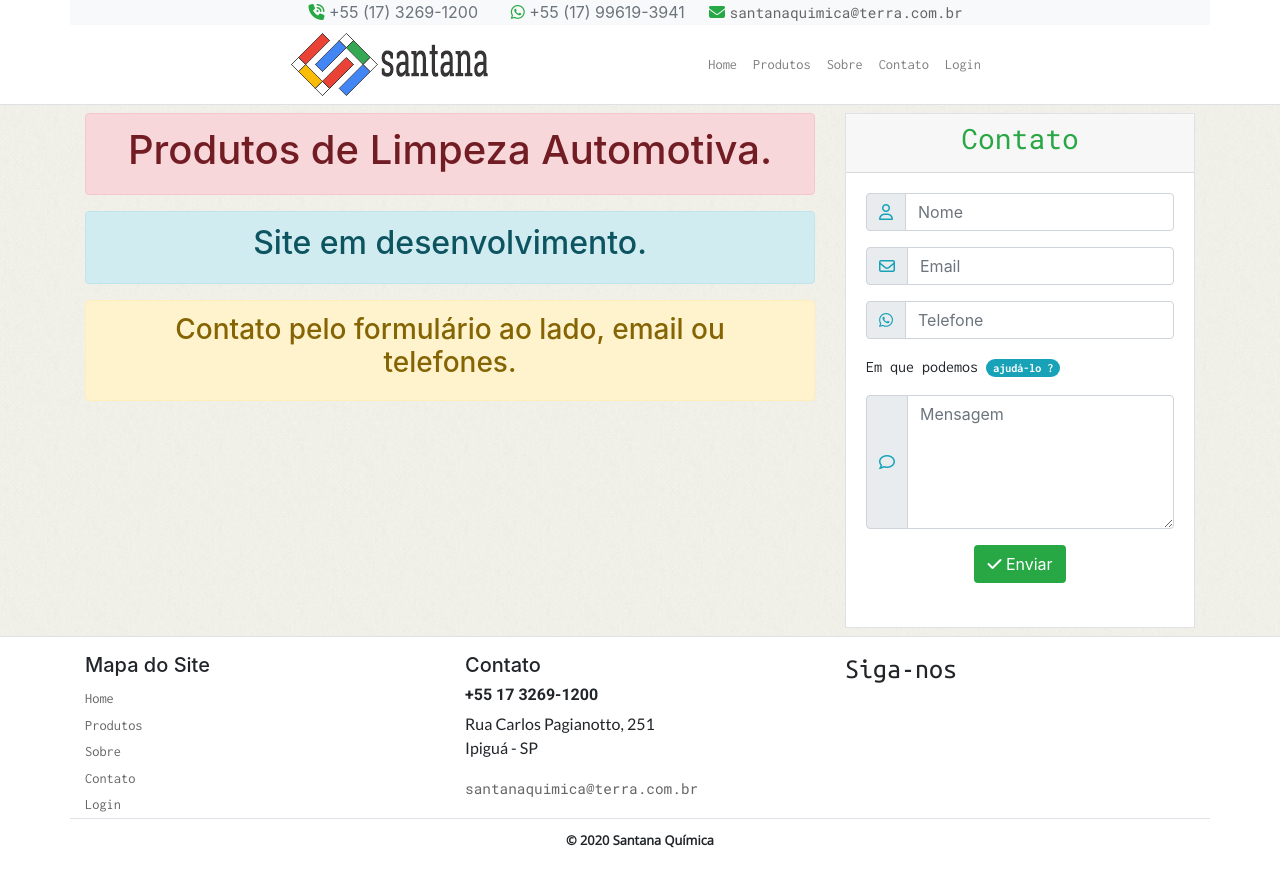
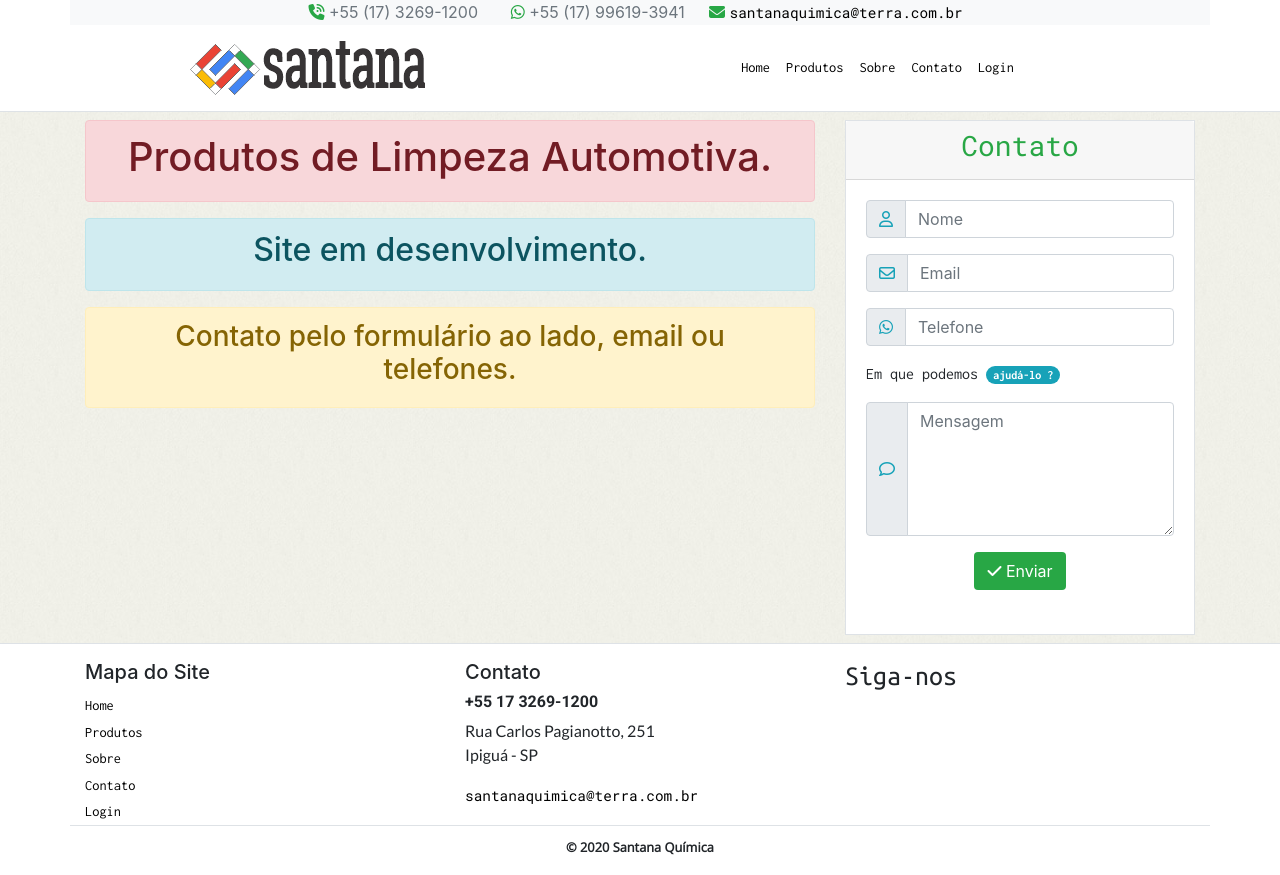
Before and after one commit to jcsj89/santana, a PHP site: template templates/home.twig in a window 1280 px wide. Before the commit the page ends 848 px from the top, so only its background shows below. Run offline with PHP 8.4, Linux system fonts and the light colour scheme; the template is opened without the code that fills it, so the values that code supplies are empty; some libraries are stand-ins or nearby versions; some web fonts are replaced.

Commit message:
08.02.21 nav

```diff
--- a/public/css/home.css
+++ b/public/css/home.css
@@ -14,11 +14,12 @@
 	padding: 0;
 	border-color: #666;
 }
+
 a {
 	font-family: 'Roboto Mono', monospace;
 	font-size: 0.9em;
 	line-height: 1.7;
-	color: #666666;
+	color: #000;
 	margin: 0px;
 	transition: all 0.4s;
 	-webkit-transition: all 0.4s;
--- a/templates/base/nav.twig
+++ b/templates/base/nav.twig
@@ -14,36 +14,32 @@
 	{# FAIXA NAVBAR -- LOGOTIPO #}
 
 	<div class="row align-items-center justify-content-center text-center ">
-		<div class="col-12 col-sm-8 ">
+		<div class="col-12 col-sm-4 col-md-5 mt-3 mb-sm-3 ">
+			<a class="" href="/">
+				<img src="/img/logo3.png" class="img-fluid" alt="Santana Química">
+			</a>
+		</div>
 
-			<nav class="navbar navbar-expand-sm navbar-light">
+		<div class="col-12 col-sm-8 col-md-7 mb-2 mt-2 ">
 
-				<a class="navbar-brand p-0" href="/">
-					<img src="/img/logo2.png" class="" alt="">
-				</a>
-				<button class="navbar-toggler p-0 ml-auto" type="button" data-toggle="collapse" data-target="#navbarNav" aria-controls="navbarNav" aria-expanded="false" aria-label="Alterna navegação">
-					<span class="navbar-toggler-icon"></span>
-				</button>
-
-				<div class="collapse navbar-collapse" id="navbarNav">
-					<ul class="navbar-nav ml-auto">
+					<ul class="nav justify-content-center">
 						<li class="nav-item">
-							<a class="nav-link font-inconsolata" href="/">Home</a>
+							<a class="nav-link font-inconsolata p-2" href="/">Home</a>
 						</li>
 						<li class="nav-item">
-							<a class="nav-link font-inconsolata " href="/site/produtos">Produtos</a>
+							<a class="nav-link font-inconsolata p-2" href="/site/produtos">Produtos</a>
 						</li>
 						<li class="nav-item">
-							<a class="nav-link font-inconsolata" href="/site/sobre">Sobre</a>
+							<a class="nav-link font-inconsolata p-2" href="/site/sobre">Sobre</a>
 						</li>
 						<li class="nav-item">
-							<a class="nav-link font-inconsolata" href="/site/contato">Contato</a>
+							<a class="nav-link font-inconsolata p-2" href="/site/contato">Contato</a>
 						</li>
 						<li class="nav-item">
-							<a class="nav-link font-inconsolata" href="/login">Login</a>
+							<a class="nav-link font-inconsolata p-2" href="/login">Login</a>
 						</li>
 					</ul>
-				</div>
+
 			</nav>
 
 
```
Also changed, not shown: public/img/logo3.png (added).
